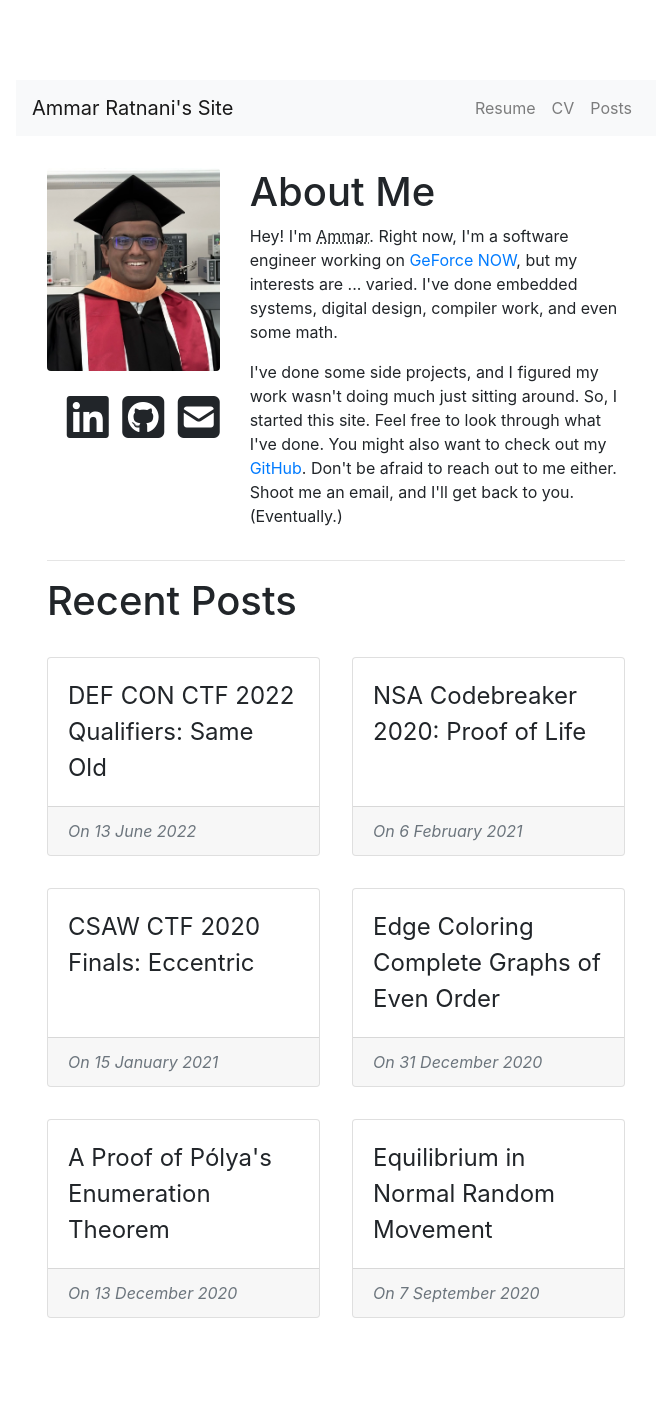
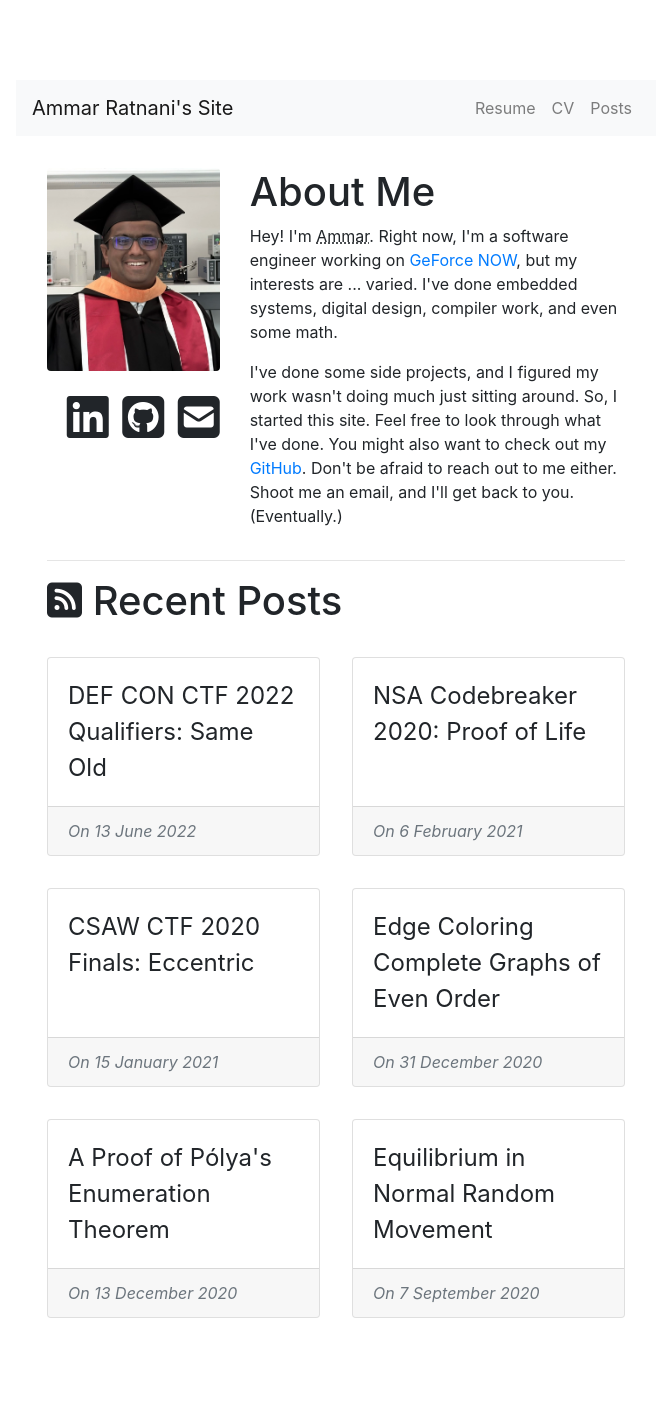
Before and after one commit to ammrat13/ammrat13.github.io, a Jekyll site: the page built from index.html, in a window 1280 px wide. Shown: the whole page, without its empty margins (304-967 px from the left). Built offline with Jekyll 4.4.1, drawn with Linux system fonts in a browser that asks for light colours; nearby versions of some CDN libraries.

Commit message:
Add RSS (#58)
This pull request adds an RSS feed, along with links to it on the home page and the post listing. It also upgrades to FontAwesome 6's icon names.

Commits:
* Add RSS feed
* Upgrade to Font Awesome 6

```diff
--- a/_config.yml
+++ b/_config.yml
@@ -8,6 +8,15 @@ description: >-
 repository: "ammrat13/ammrat13.github.io"
 baseurl: "/"
 url: "https://ammrat13.github.io"
+
+plugins:
+    # Create an RSS feed for the posts
+  - jekyll-feed
+
+# RSS settings
+author:
+  name: Ammar Ratnani
+  email: ammrat13@gmail.com
 
 # Pagination settings
 paginate: 12
--- a/_layouts/base.html
+++ b/_layouts/base.html
@@ -31,7 +31,7 @@ libs: []
                 <link rel="stylesheet" href="/assets/css/util/post_select.css"/>
             {% elsif lib == "fa" %}
                 {% comment %} Font Awesome {% endcomment %}
-                <script src="https://kit.fontawesome.com/09a6f434c3.js" crossorigin="anonymous"></script>
+                <script async src="https://kit.fontawesome.com/09a6f434c3.js" crossorigin="anonymous"></script>
             {% elsif lib == "mathjax" %}
                 {% comment %} MathJax {% endcomment %}
                 <script>
--- a/assets/css/index.scss
+++ b/assets/css/index.scss
@@ -20,11 +20,24 @@
     border-radius: 0.25rem;
 }
 
+
 #socialMediaLinks {
     font-size: 300%;
     text-align: right;
 }
 
+/*
+    Make the social media links slightly whiter on hover. We do this by blending
+    into the white background.
+*/
 .socialMediaLink:hover {
     opacity: .7;
 }
+
+/*
+    The RSS link is placed in an H1, so we don't need to increase the font size.
+    We do want to make it slightly whiter on hover, though.
+*/
+.rssLink:hover {
+    opacity: .7;
+}
--- a/assets/css/post_listing.scss
+++ b/assets/css/post_listing.scss
@@ -14,6 +14,11 @@
 }
 
 
+/* Copy from `index.scss` */
+.rssLink:hover {
+    opacity: .7;
+}
+
 #postPagination {
     /* Have some margin between the posts and the pagination */
     margin-top: 2rem;
--- a/index.html
+++ b/index.html
@@ -24,9 +24,13 @@ libs: [postsel, fa]
                 Have the social media links be clickable.
             {% endcomment %}
             <div id="socialMediaLinks">
-                <a href="https://www.linkedin.com/in/ammar-ratnani" aria-label="LinkedIn" class="text-body socialMediaLink"><i class="fab fa-linkedin"></i></a>
-                <a href="https://github.com/ammrat13" aria-label="GitHub" class="text-body socialMediaLink"><i class="fab fa-github-square"></i></a>
-                <a href="mailto:ammrat13@gmail.com" aria-label="Email" class="text-body socialMediaLink"><i class="fas fa-envelope-square"></i></a>
+                {% comment %}
+                    Yes, it is actually necessary to have everything on one
+                    line. Otherwise, we get an unsightly bar on hover.
+                {% endcomment %}
+                <a href="https://www.linkedin.com/in/ammar-ratnani" aria-label="LinkedIn" class="text-body socialMediaLink"><i class="fa-brands fa-linkedin" aria-hidden="true"></i></a>
+                <a href="https://github.com/ammrat13" aria-label="GitHub" class="text-body socialMediaLink"><i class="fa-brands fa-square-github" aria-hidden="true"></i></a>
+                <a href="mailto:ammrat13@gmail.com" aria-label="Email" class="text-body socialMediaLink"><i class="fa-solid fa-square-envelope" aria-hidden="true"></i></a>
             </div>
         </div>
 
@@ -39,7 +43,10 @@ libs: [postsel, fa]
     <hr/>
 
     <p>
-        <h1>Recent Posts</h1>
+        <h1>
+            <a href="/feed.xml" aria-label="RSS Feed" class="text-body rssLink"><i class="fa-solid fa-square-rss" aria-hidden="true"></i></a>
+            Recent Posts
+        </h1>
     </p>
     {% include post_select.html start='0' num=site.data.post_select.homeNumSel %}
 </div>
```
Also changed, not shown: post_listing/index.html (+5 -2 lines).
